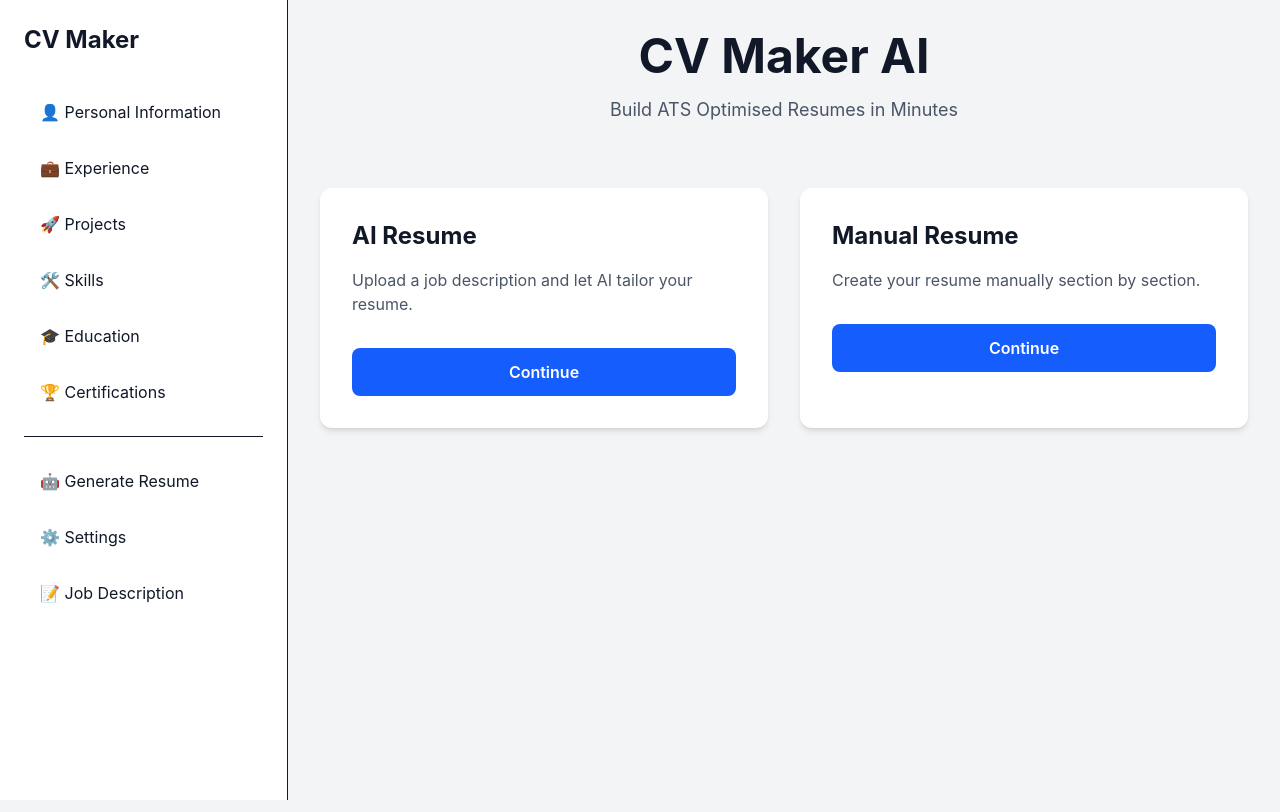
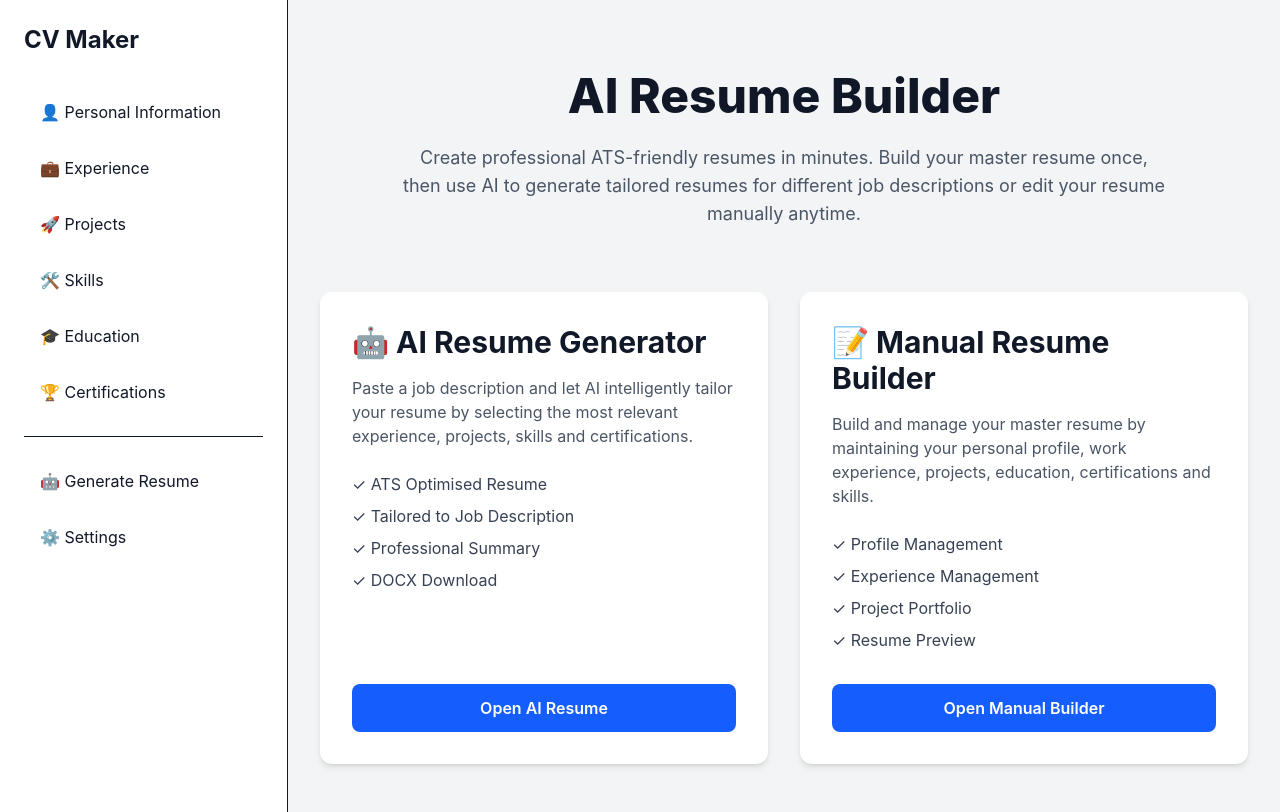
Before and after one commit to sakshi-nandgude/CvMaker, a React (Vite) app in the folder frontend/: page / in a window 1280 px wide. Shown: the top 812 px of the page. Built offline with nearby package versions, Linux system fonts and the light colour scheme.

Commit message:
feat: redesign landing page with AI and manual resume options

```diff
--- a/frontend/src/components/layout/Sidebar.tsx
+++ b/frontend/src/components/layout/Sidebar.tsx
@@ -51,10 +51,6 @@ function Sidebar() {
           to="/dashboard/settings"
         />
 
-        <SidebarItem
-          title="📝 Job Description"
-          to="/dashboard/job-description"
-        />
 
       </div>
     </aside>
--- a/frontend/src/features/export/api/exportApi.ts
+++ b/frontend/src/features/export/api/exportApi.ts
@@ -1,7 +1,10 @@
 import api from "../../../api/api";
+import type { GeneratedResume } from "../../../types/resume";
 
 export const exportApi = {
-  downloadResume: async (resume: unknown) => {
+  downloadResume: async (
+    resume: GeneratedResume
+  ): Promise<Blob> => {
     const response = await api.post(
       "/export/docx",
       resume,
--- a/frontend/src/features/export/components/DownloadResumeButton.tsx
+++ b/frontend/src/features/export/components/DownloadResumeButton.tsx
@@ -1,7 +1,8 @@
+import type { GeneratedResume } from "../../../types/resume";
+
 import { useExportResume } from "../hooks/useExportResume";
 
 import { useResumeContext } from "../../resume/context/ResumeContext";
-
 import { useResumeData } from "../../resume/hooks/useResumeData";
 
 function DownloadResumeButton() {
@@ -18,19 +19,24 @@ function DownloadResumeButton() {
     certifications,
   } = useResumeData();
 
-  const handleDownload = async () => {
-    const resume = generatedResume
+  const handleDownload = () => {
+    if (!generatedResume && !profile.data) {
+      alert("Resume data is not loaded yet.");
+      return;
+    }
+
+    const resume: GeneratedResume = generatedResume
       ? generatedResume
       : {
           profile: {
-            full_name: profile.data?.fullName,
-            title: profile.data?.title,
-            email: profile.data?.email,
-            phone: profile.data?.phone,
-            location: profile.data?.location,
-            linkedin: profile.data?.linkedin,
-            portfolio: profile.data?.portfolio,
-            summary: profile.data?.summary,
+            full_name: profile.data!.fullName,
+            title: profile.data!.title,
+            email: profile.data!.email,
+            phone: profile.data!.phone,
+            location: profile.data!.location,
+            linkedin: profile.data!.linkedin,
+            portfolio: profile.data!.portfolio,
+            summary: profile.data!.summary,
           },
           experience: experiences.data ?? [],
           projects: projects.data ?? [],
@@ -43,19 +49,20 @@ function DownloadResumeButton() {
       onSuccess: (blob: Blob) => {
         const url = window.URL.createObjectURL(blob);
 
-        const link =
-          document.createElement("a");
+        const link = document.createElement("a");
 
         link.href = url;
-
         link.download = "Resume.docx";
 
+        document.body.appendChild(link);
         link.click();
+        link.remove();
 
         window.URL.revokeObjectURL(url);
       },
 
-      onError: () => {
+      onError: (error) => {
+        console.error(error);
         alert("Failed to export resume.");
       },
     });
@@ -65,7 +72,7 @@ function DownloadResumeButton() {
     <button
       onClick={handleDownload}
       disabled={exportResume.isPending}
-      className="rounded-lg bg-green-600 px-5 py-3 font-semibold text-white hover:bg-green-700"
+      className="rounded-lg bg-green-600 px-5 py-3 font-semibold text-white hover:bg-green-700 disabled:cursor-not-allowed disabled:bg-gray-400"
     >
       {exportResume.isPending
         ? "Generating..."
--- a/frontend/src/pages/Home/HomePage.tsx
+++ b/frontend/src/pages/Home/HomePage.tsx
@@ -5,62 +5,96 @@ import Card from "../../components/common/Card";
 import Button from "../../components/common/Button";
 
 function HomePage() {
-
   const navigate = useNavigate();
 
   return (
     <MainLayout>
+      <div className="mx-auto max-w-6xl py-10">
 
         <div className="mb-16 text-center">
 
-        <h1 className="text-5xl font-bold">
-          CV Maker AI
+          <h1 className="text-5xl font-extrabold text-gray-900">
+            AI Resume Builder
           </h1>
 
-        <p className="mt-4 text-lg text-gray-600">
-          Build ATS Optimised Resumes in Minutes
+          <p className="mx-auto mt-6 max-w-3xl text-lg text-gray-600">
+            Create professional ATS-friendly resumes in minutes.
+            Build your master resume once, then use AI to generate
+            tailored resumes for different job descriptions or edit
+            your resume manually anytime.
           </p>
 
         </div>
 
-      <div className="grid gap-8 md:grid-cols-2">
+        <div className="grid gap-8 lg:grid-cols-2">
 
           <Card>
 
-          <h2 className="mb-4 text-2xl font-bold">
-            AI Resume
+            <div className="flex h-full flex-col">
+
+              <h2 className="mb-4 text-3xl font-bold">
+                🤖 AI Resume Generator
               </h2>
 
-          <p className="mb-8 text-gray-600">
-            Upload a job description and let AI tailor your resume.
+              <p className="mb-6 text-gray-600">
+                Paste a job description and let AI intelligently
+                tailor your resume by selecting the most relevant
+                experience, projects, skills and certifications.
               </p>
 
+              <ul className="mb-8 space-y-2 text-gray-700">
+                <li>✓ ATS Optimised Resume</li>
+                <li>✓ Tailored to Job Description</li>
+                <li>✓ Professional Summary</li>
+                <li>✓ DOCX Download</li>
+              </ul>
+
+              <div className="mt-auto">
                 <Button
-            text="Continue"
+                  text="Open AI Resume"
                   onClick={() => navigate("/ai")}
                 />
+              </div>
+
+            </div>
 
           </Card>
 
           <Card>
 
-          <h2 className="mb-4 text-2xl font-bold">
-            Manual Resume
+            <div className="flex h-full flex-col">
+
+              <h2 className="mb-4 text-3xl font-bold">
+                📝 Manual Resume Builder
               </h2>
 
-          <p className="mb-8 text-gray-600">
-            Create your resume manually section by section.
+              <p className="mb-6 text-gray-600">
+                Build and manage your master resume by maintaining
+                your personal profile, work experience, projects,
+                education, certifications and skills.
               </p>
 
+              <ul className="mb-8 space-y-2 text-gray-700">
+                <li>✓ Profile Management</li>
+                <li>✓ Experience Management</li>
+                <li>✓ Project Portfolio</li>
+                <li>✓ Resume Preview</li>
+              </ul>
+
+              <div className="mt-auto">
                 <Button
-            text="Continue"
-            onClick={() => navigate("/manual")}
+                  text="Open Manual Builder"
+                  onClick={() => navigate("/dashboard")}
                 />
+              </div>
+
+            </div>
 
           </Card>
 
         </div>
 
+      </div>
     </MainLayout>
   );
 }
```
Also changed, not shown: 1 other file (tests, documents, lock files or other folders). Lines whose indentation alone changed are shown as unchanged.
